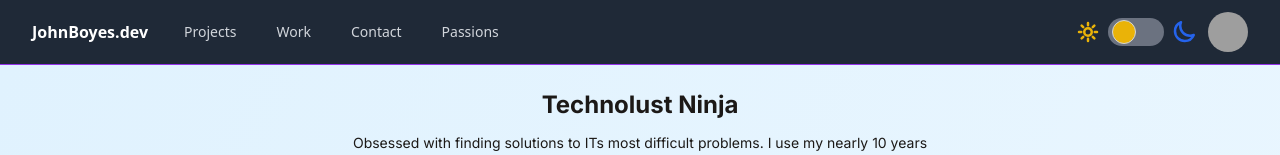
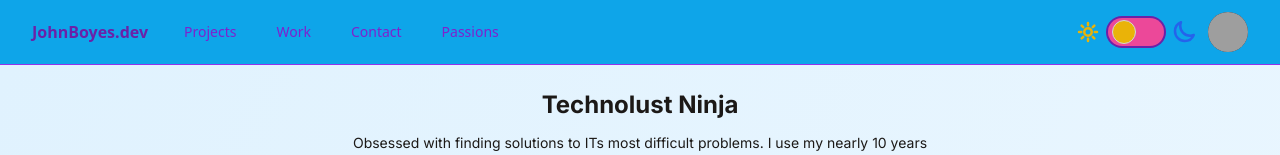
Before and after one commit to John-Boyes/portfolio, a React (Vite) app: page / in a window 1280 px wide. Shown: the top 155 px of the page. Built offline with nearby package versions, Linux system fonts and the light colour scheme; grey boxes are pictures that could not be loaded.

Commit message:
updated nav light mode

```diff
--- a/src/components/DarkModeToggle.jsx
+++ b/src/components/DarkModeToggle.jsx
@@ -74,11 +74,11 @@ function DarkModeToggle() {
         <input id="toggle" type="checkbox" checked={ theme === 'dark' ? true : false } class="sr-only peer" onClick={handleThemeSwitch} />
           <div class="
             w-14 h-7
-            bg-gray-500
+            bg-pink-500
+            ring-2
+            ring-purple-800
+            dark:bg-gray-500
             peer-focus:outline-none
-            peer-focus:ring-2
-            peer-focus:ring-purple-800
-            dark:peer-focus:ring-orange-800
             rounded-full
             peer-dark:bg-gray-700
             peer-checked:after:translate-x-full
--- a/src/components/Navbar.jsx
+++ b/src/components/Navbar.jsx
@@ -4,14 +4,14 @@ import { Bars3Icon, BellIcon, XMarkIcon } from '@heroicons/react/24/outline'
 import DarkModeToggle from './DarkModeToggle'
 
 const navigation = [
-  { name: 'Projects', href: '/#Portfolio', current: false },
-  { name: 'Work', href: '/#Timeline', current: false },
-  { name: 'Contact', href: '/#Contact', current: false },
+  { name: 'Projects', href: '#Portfolio', current: false },
+  { name: 'Work', href: '#Timeline', current: false },
+  { name: 'Contact', href: '#Contact', current: false },
 ]
 
 const passions = [
   { name: 'Transplant Alliance 501(c)(3)', href: 'https://transplantalliance.org', target: '_blank' },
-  // { name: 'USA Vehicle Import Laws', href: '/US-Gray-Market-Laws', target: "_self" },
+  { name: 'USA Vehicle Import Laws', href: '#', target: "_self" },
   { name: 'Ready Viewer One Podcast', href: 'https://readyviewerone.buzzsprout.com/', target: "_blank" },
 ]
 
@@ -31,7 +31,7 @@ function classNames(...classes) {
 
 export default function Navbar(props) {
   return (
-    <Disclosure as="nav" className="sticky top-0 z-50 bg-gray-800 border-b border-purple-600 dark:border-orange-500">
+    <Disclosure as="nav" className="sticky top-0 z-50 bg-sky-500 dark:bg-gray-800 border-b border-purple-600 dark:border-orange-500">
       {({ open }) => (
         <>
           <div className="mx-auto max-w-7xl px-2 sm:px-6 lg:px-8">
@@ -51,7 +51,7 @@ export default function Navbar(props) {
                 <div className="flex flex-shrink-0 items-center">
                     <a href='#'>
                         <span
-                        className='dark:text-orange-500 text-white font-bold'>
+                        className='dark:text-orange-500 text-purple-800 font-bold'>
                             JohnBoyes.dev
                         </span>
                     </a>
@@ -73,7 +73,7 @@ export default function Navbar(props) {
                         key={item.name}
                         href={item.href}
                         className={classNames(
-                          item.current ? 'bg-gray-900 text-white' : 'text-gray-300 hover:bg-gray-700 hover:text-white',
+                          item.current ? 'bg-gray-900 text-white' : 'text-purple-700 dark:text-gray-300 hover:bg-sky-700 dark:hover:bg-gray-700 hover:text-white',
                           'rounded-md px-3 py-2 text-sm font-medium'
                         )}
                         aria-current={item.current ? 'page' : undefined}
@@ -84,7 +84,7 @@ export default function Navbar(props) {
 
                     <Menu as="div" className="relative inline-block text-left">
                       <div>
-                        <Menu.Button className="text-gray-300 rounded-md px-3 py-2 text-sm font-medium ">
+                        <Menu.Button className="text-purple-700 dark:text-gray-300 hover:bg-sky-700 dark:hover:bg-gray-700 hover:text-white rounded-md px-3 py-2 text-sm font-medium ">
                           Passions
                         </Menu.Button>
                       </div>
```
